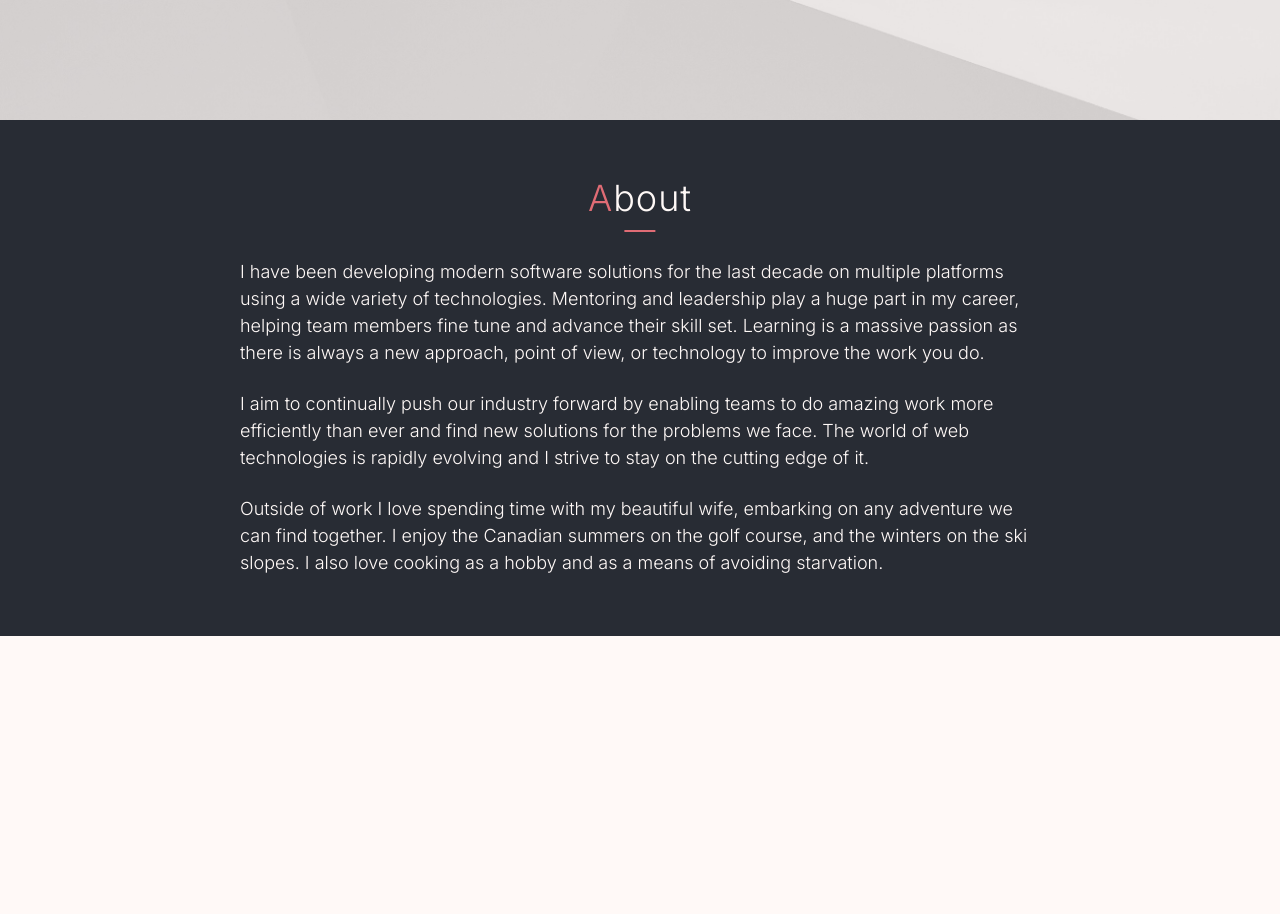
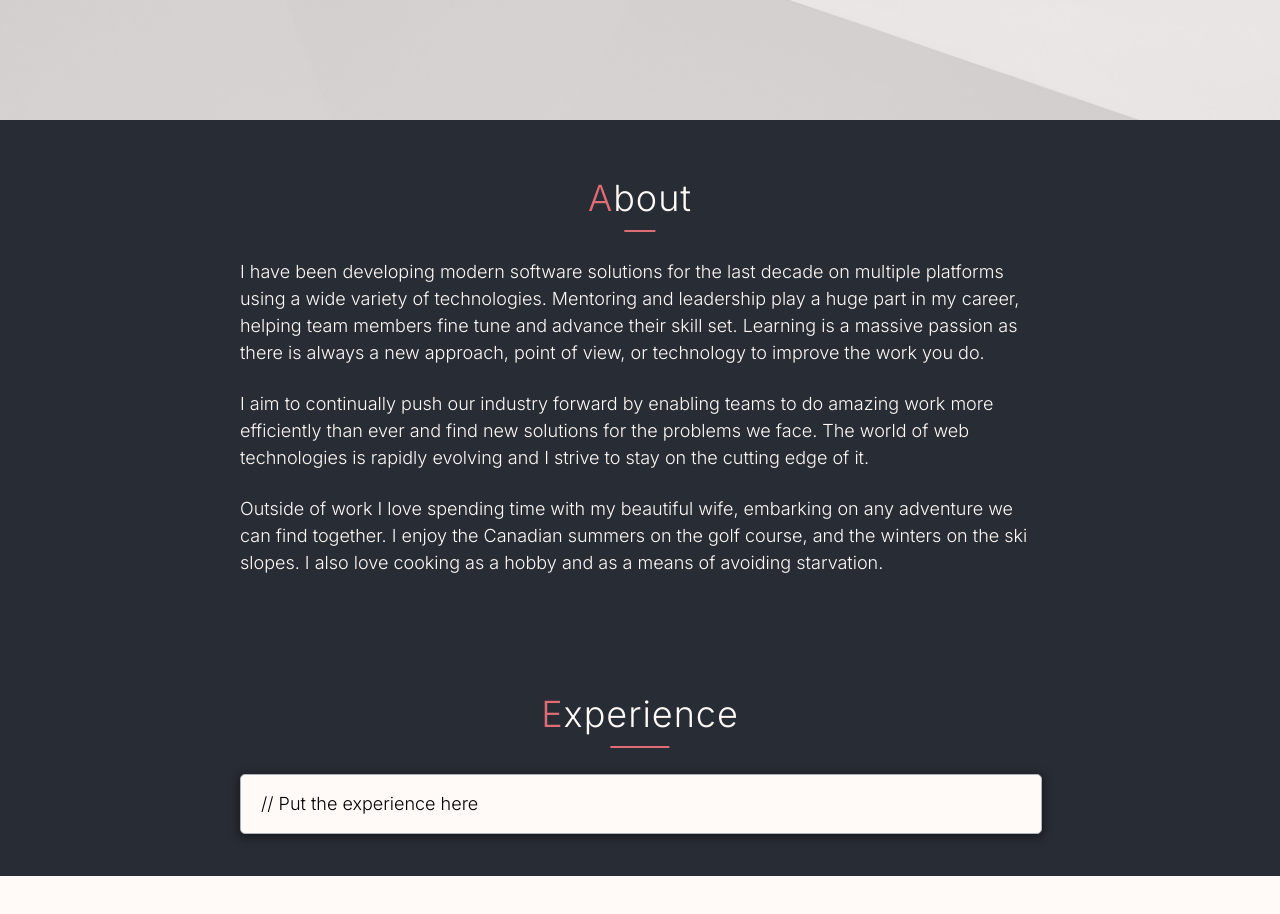
Before and after one commit to trevorwright/homepage, a Next.js app: page / in a window 1280 px wide. Shown: the part 680-1594 px from the top of the page. Before the commit the page ends 1316 px from the top, so only its background shows below. Built offline with nearby package versions, Linux system fonts and the light colour scheme.

Commit message:
Sets up experience section

```diff
--- a/components/AboutMe.tsx
+++ b/components/AboutMe.tsx
@@ -2,7 +2,7 @@ import styled from 'styled-components';
 import Title from './Title';
 
 const Section = styled.section`
-  padding: 60px 20px;
+  padding: 60px 20px 300px 20px;
   font-size: 18px;
   background: ${({ theme }) => theme.colors.grey};
   color: ${({ theme }) => theme.colors.white};
@@ -27,7 +27,7 @@ const Content = styled.div`
 const AboutMe = () => {
   return (
     <Section>
-      <Title>About</Title>
+      <Title light>About</Title>
       <Content>
         <p>
           I have been developing modern software solutions for the last decade
--- a/components/HtmlHighlighter.tsx
+++ b/components/HtmlHighlighter.tsx
@@ -1,4 +1,4 @@
-import React from 'react';
+import * as React from 'react';
 import styled from 'styled-components';
 
 const INDENT_SIZE = 2;
--- a/components/Layout.tsx
+++ b/components/Layout.tsx
@@ -1,4 +1,4 @@
-import React from 'react';
+import * as React from 'react';
 import styled from 'styled-components';
 
 import NavBar from './NavBar';
--- a/components/Skills/Skills.tsx
+++ b/components/Skills/Skills.tsx
@@ -1,3 +1,41 @@
-const Skills = () => <div>skills</div>;
+import styled from 'styled-components';
+
+import Title from '../Title';
+
+const Layout = styled.section`
+  display: grid;
+  grid-template-columns: 1fr;
+  margin: 0 auto;
+  margin-top: -180px;
+  padding: 0 20px;
+  max-width: 800px;
+
+  margin-bottom: 800px;
+`;
+
+const Container = styled.div`
+  width: 100%;
+  background: ${({ theme }) => theme.colors.white};
+  border: 1px solid ${({ theme }) => theme.colors.lightGrey};
+  border-radius: 5px;
+  box-shadow: 0px 2px 10px 2px rgba(0, 0, 0, 0.4);
+
+  > *:not(:last-child) {
+    border-bottom: 1px solid ${({ theme }) => theme.colors.lightGrey};
+  }
+`;
+
+const Section = styled.div`
+  padding: 20px;
+`;
+
+const Skills = () => (
+  <Layout>
+    <Title light>Experience</Title>
+    <Container>
+      <Section>{'// Put the experience here'}</Section>
+    </Container>
+  </Layout>
+);
 
 export default Skills;
--- a/components/Title.tsx
+++ b/components/Title.tsx
@@ -1,4 +1,4 @@
-import React from 'react';
+import * as React from 'react';
 import styled from 'styled-components';
 import media from '../styles/media';
 
@@ -6,13 +6,15 @@ const Layout = styled.div`
   display: flex;
 `;
 
-const StyledTitle = styled.h2`
+const StyledTitle = styled.h2<{ light?: boolean }>`
   position: relative;
   display: inline-block;
   margin: 0 auto 42px auto;
   letter-spacing: 1px;
   font-size: 24px;
   text-align: center;
+  color: ${(props) =>
+    props.light ? props.theme.colors.white : props.theme.colors.grey};
 
   ${media.medium} {
     font-size: 36px;
@@ -40,14 +42,15 @@ const StyledTitle = styled.h2`
 
 type Props = {
   children: string;
+  light?: boolean;
 };
 
-const Title = ({ children: title, ...rest }: Props) => {
+const Title = ({ children: title, light, ...rest }: Props) => {
   const words = title.split(' ');
 
   return (
     <Layout>
-      <StyledTitle {...rest}>
+      <StyledTitle light={light} {...rest}>
         {words.map((word, index) => (
           <React.Fragment key={`${index}${word}`}>
             <span className={index === 0 ? 'highlight' : ''}>
--- a/pages/index.tsx
+++ b/pages/index.tsx
@@ -8,6 +8,7 @@ const Home: NextPage = () => {
     <>
       <Hero></Hero>
       <AboutMe></AboutMe>
+      <Skills></Skills>
     </>
   );
 };
--- a/styles/ThemeProvider.tsx
+++ b/styles/ThemeProvider.tsx
@@ -1,4 +1,4 @@
-import React from 'react';
+import * as React from 'react';
 import { ThemeProvider } from 'styled-components';
 
 const APP_MAX_WIDTH = 1200;
--- a/utilities/hooks/usePivotTile.ts
+++ b/utilities/hooks/usePivotTile.ts
@@ -1,4 +1,4 @@
-import React from 'react';
+import * as React from 'react';
 
 type Options = {
   shadow: 'light' | 'dark';
```
